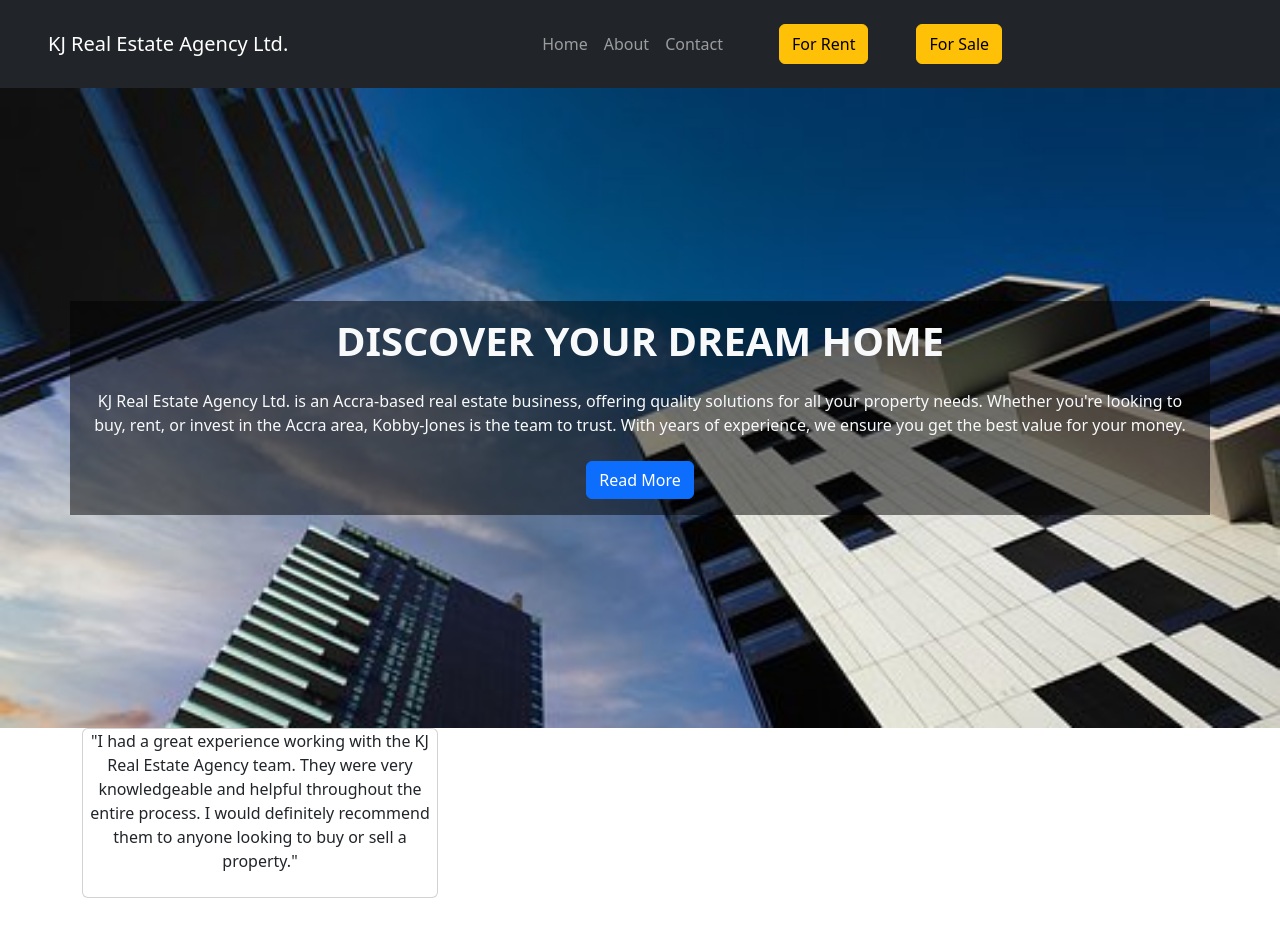
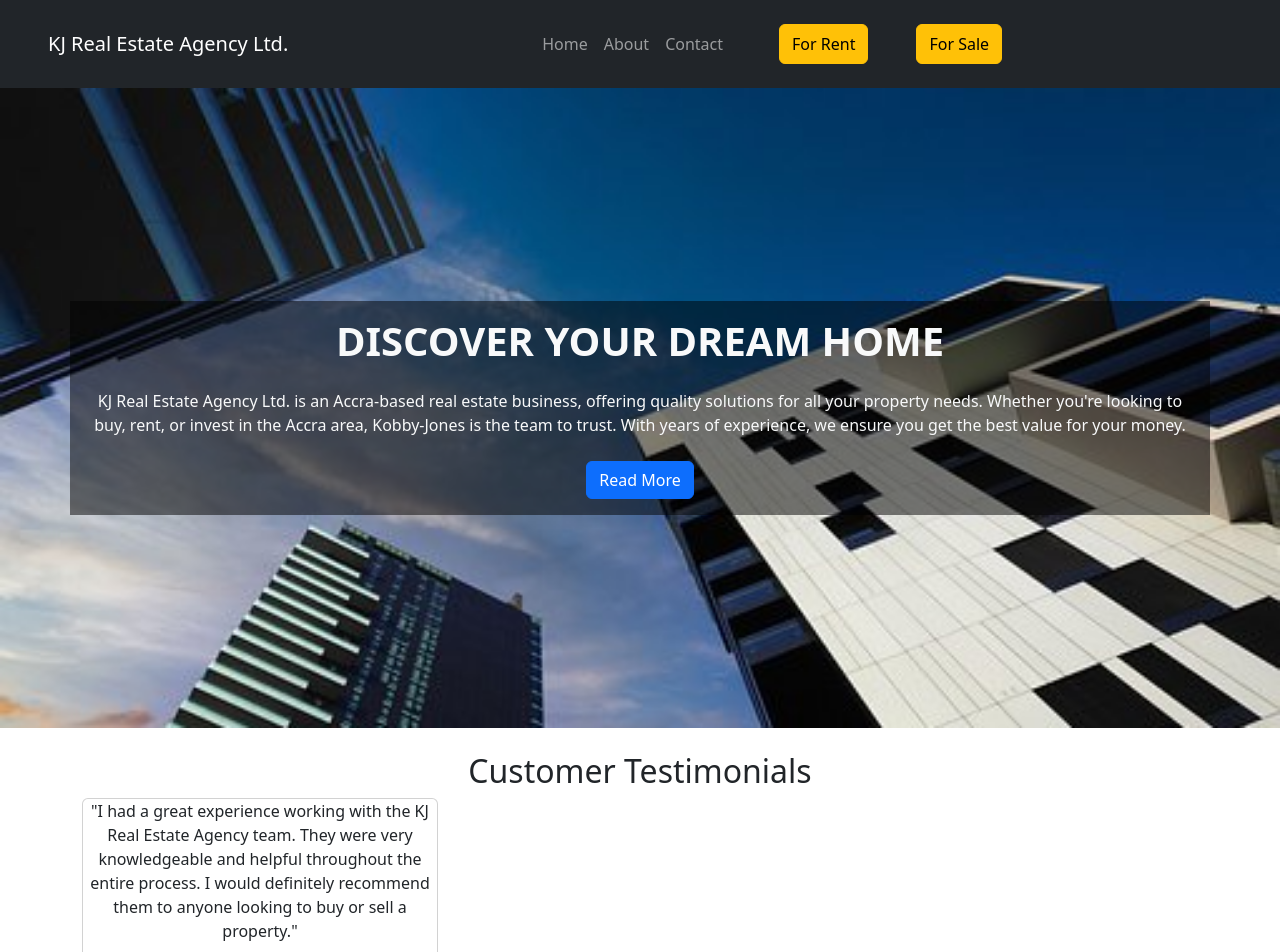
Before and after one commit to Kobby-Jones/react-deployment-with-k8s-ArgoCD, a React (Create React App) app: page / in a window 1280 px wide. Shown: the top 952 px of the page. Before the commit the page ends 898 px from the top, so only its background shows below. Built offline with nearby package versions, Linux system fonts and the light colour scheme.

Commit message:
Testimonials Heading

```diff
--- a/src/components/Testiminials.jsx
+++ b/src/components/Testiminials.jsx
@@ -4,7 +4,8 @@ import TestimonialRow from './TestimonialRow';
 
 const Testimonials = () => {
     return (
-        <div>
+        <div className='p-4'>
+            <h2 className='text-center'>Customer Testimonials</h2>
             <TestimonialRow />
         </div>
     )
```
